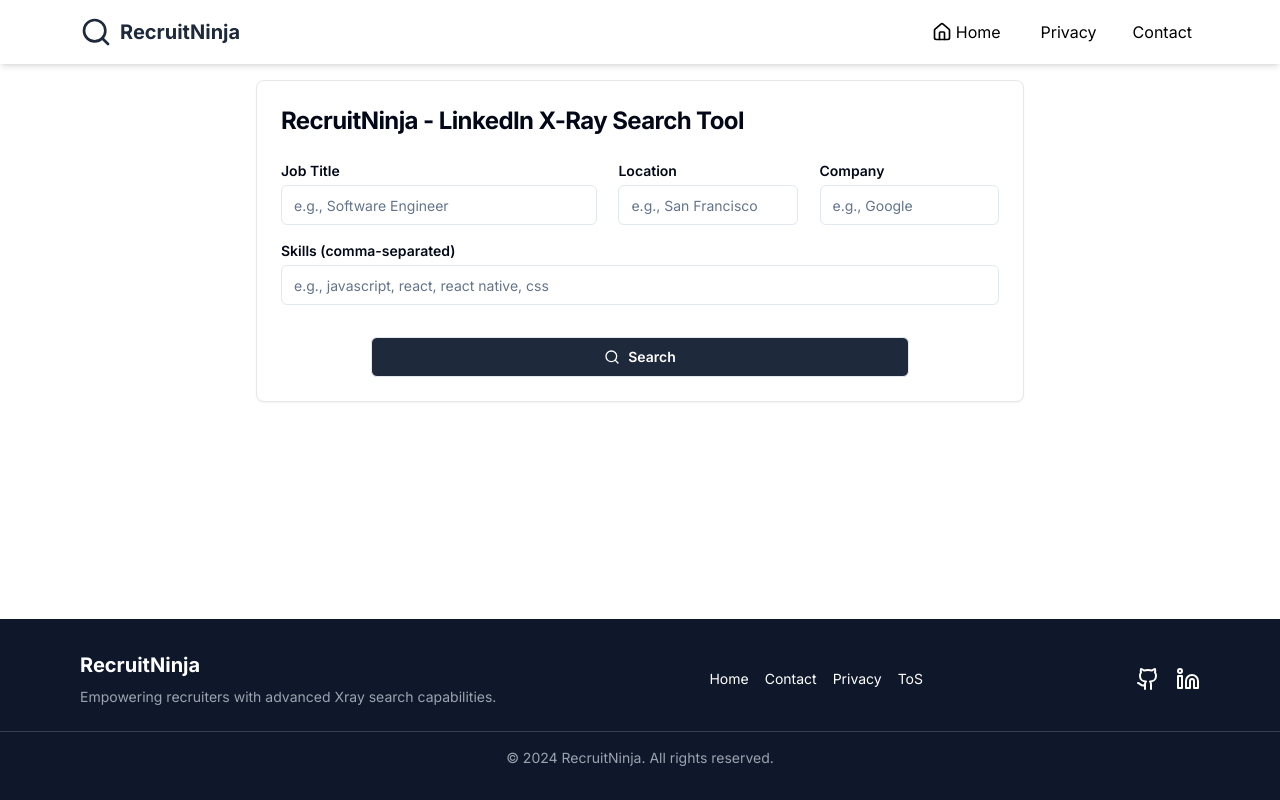
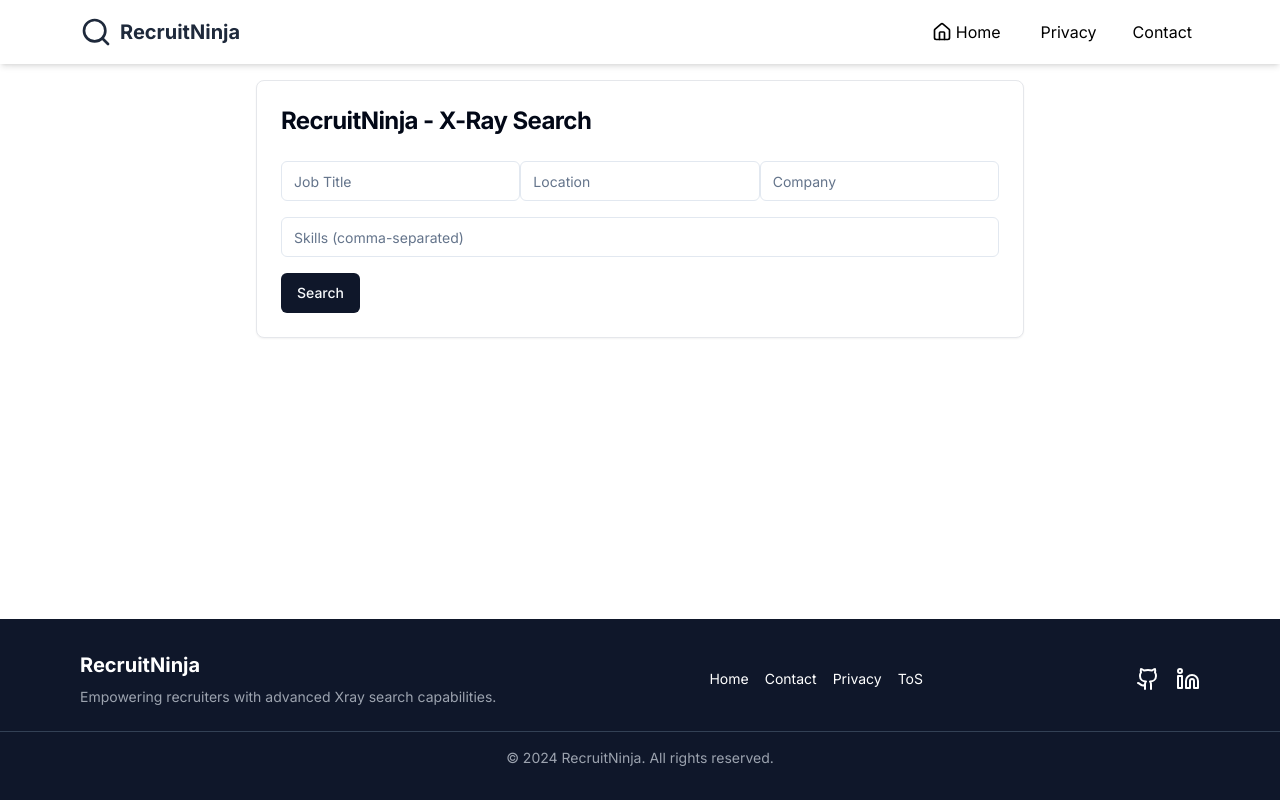
Before and after one commit to Bharath-Dubbaka/recruitNinja, a Next.js app: page / in a window 1280 px wide. Built offline with nearby package versions, Linux system fonts and the light colour scheme.

Commit message:
added new search page with fullfree api usage of googlecustomApi with newTab fn

```diff
--- a/src/app/page.tsx
+++ b/src/app/page.tsx
@@ -1,5 +1,6 @@
-import SearchPage from "@/components/searchPage";
-import SearchPageBasic from "@/components/SearchPageBasic";
+import SearchFreePage from "../components/SearchFreePage";
+import SearchPage from "..//components/searchPage";
+import SearchPageBasic from "..//components/SearchPageBasic";
 import Footer from "@/components/ui/footer";
 import Navbar from "@/components/ui/navbar";
 import Image from "next/image";
@@ -7,10 +8,9 @@
 export default function Home() {
    return (
       <div>
-
-            {/* <SearchPageBasic /> */}
-            <SearchPage />
-
+         {/* <SearchPageBasic /> */}
+         {/* <SearchPage /> */}
+         <SearchFreePage />
       </div>
    );
 }
--- /dev/null
+++ b/src/components/SearchFreePage.tsx
@@ -0,0 +1,69 @@
+"use client";
+import { useState } from "react";
+import { Button } from "./ui/button";
+import { Input } from "./ui/input";
+import { Card, CardHeader, CardTitle, CardContent } from "./ui/card";
+
+export default function SearchFreePage() {
+  const [jobTitle, setJobTitle] = useState("");
+  const [location, setLocation] = useState("");
+  const [company, setCompany] = useState("");
+  const [skills, setSkills] = useState("");
+  const [searchQuery, setSearchQuery] = useState("");
+
+  const generateSearchString = () => {
+    let query = "site:linkedin.com/in/";
+    if (jobTitle) query += ` (intitle:${jobTitle} OR headline:${jobTitle})`;
+    if (location) query += ` "${location}"`;
+    if (company) query += ` (company:${company} OR "${company}")`;
+    if (skills) {
+      const skillsArray = skills.split(",").map((skill) => `"${skill.trim()}"`);
+      query += ` (${skillsArray.join(" OR ")})`;
+    }
+    setSearchQuery(query);
+  };
+
+  return (
+    <div className="max-w-3xl mx-auto mt-20">
+      <Card className="mb-6">
+        <CardHeader>
+          <CardTitle className="text-2xl font-bold">RecruitNinja - X-Ray Search</CardTitle>
+        </CardHeader>
+        <CardContent className="space-y-4">
+          <div className="flex justify-between">
+            <Input
+              placeholder="Job Title"
+              value={jobTitle}
+              onChange={(e) => setJobTitle(e.target.value)}
+            />
+            <Input
+              placeholder="Location"
+              value={location}
+              onChange={(e) => setLocation(e.target.value)}
+            />
+            <Input
+              placeholder="Company"
+              value={company}
+              onChange={(e) => setCompany(e.target.value)}
+            />
+          </div>
+          <Input
+            placeholder="Skills (comma-separated)"
+            value={skills}
+            onChange={(e) => setSkills(e.target.value)}
+          />
+          <Button onClick={generateSearchString}>Search</Button>
+        </CardContent>
+      </Card>
+
+      {searchQuery && (
+        <iframe
+          src={`https://cse.google.com/cse?cx=service_f3p82ac&q=${encodeURIComponent(
+            searchQuery
+          )}`}
+          className="w-full h-[600px]"
+        />
+      )}
+    </div>
+  );
+}
```
Also changed, not shown: src/components/searchPage.tsx (+9 -2 lines), public/images/mainPageLogo.png (added), src/app/opengraph-image.png (added).
